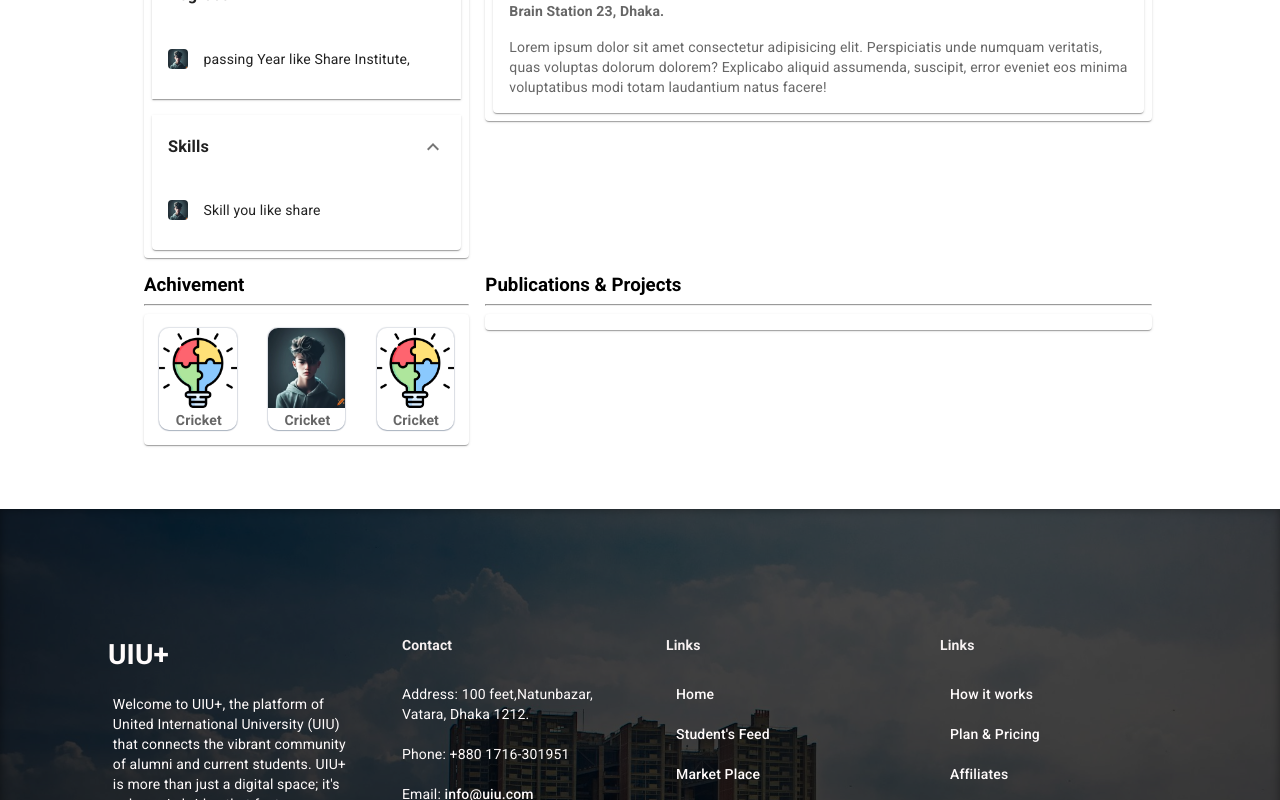
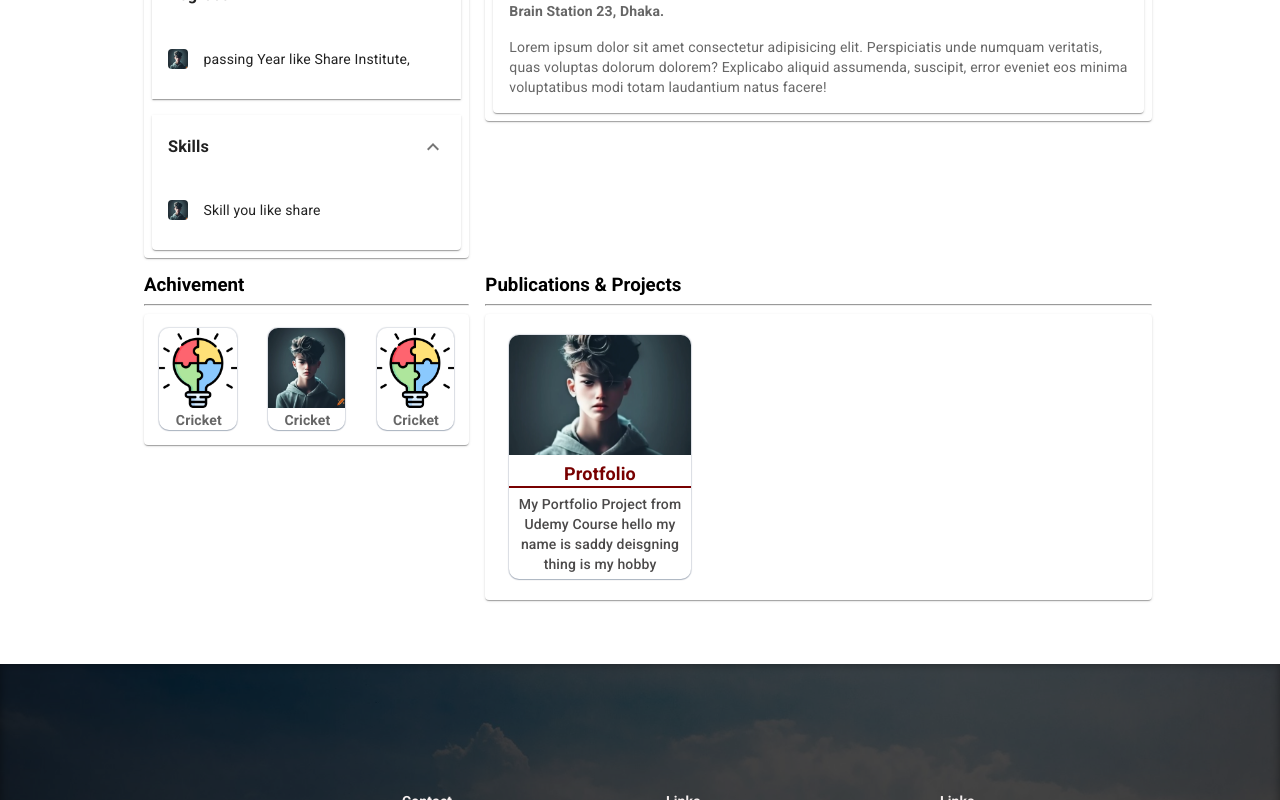
Before and after one commit to nadibahsan10/frontend, a React (Vite) app: page /market in a window 1280 px wide. Shown: the part 469-1269 px from the top of the page. Built offline with nearby package versions, Linux system fonts and the light colour scheme.

Commit message:
Publication and Project Card done

```diff
--- /dev/null
+++ b/src/Profile/Component/SubComponent/ProjectCard.jsx
@@ -0,0 +1,34 @@
+import React from 'react';
+import { Avatar } from '@mui/material';
+import IconButton from '@mui/material/IconButton';
+import CloseIcon from '@mui/icons-material/Close';
+
+function ProjectCard(props) {
+    return (
+        <div style={{ width: '28%', margin: '2% 2.4%' }}>
+            <div className='projrctCard'>
+
+                <Avatar
+                    sx={{ height: 120, width: '100%', borderStartEndRadius: '10px', borderStartStartRadius: '10px', }}
+                    alt="Remy Sharp"
+                    src={props.image}
+                    variant='square'
+                />
+
+                <a href={props.projectLink} target="_blank" rel="noopener noreferrer">{props.project}</a>
+
+                <p>{props.description} hello my name is saddy deisgning thing is my hobby</p>
+
+                <div className='deleteIconForProjrctCard'>
+                    <IconButton sx={{ padding: 0 }}>
+                        <CloseIcon sx={{ fontSize: '15px', color: '#fff' }} />
+                    </IconButton>
+                </div>
+
+            </div>
+
+        </div>
+    )
+}
+
+export default ProjectCard
--- a/src/Profile/Pages/MainProfile.css
+++ b/src/Profile/Pages/MainProfile.css
@@ -1,3 +1,4 @@
+/*Above CSS is for Link, Degree, Skills*/
 .linkCard {
     display: flex;
     align-items: center;
@@ -17,7 +18,7 @@
 
 
 
-
+/*Above CSS is for Hobby which we are calling Acievement*/
 .hobbyCard {
     display: flex;
     flex-direction: column;
@@ -25,7 +26,7 @@
     align-items: center;
     position: relative;
     box-shadow: rgba(9, 30, 66, 0.25) 0px 1px 1px,
-                rgba(9, 30, 66, 0.13) 0px 0px 1px 1px;
+        rgba(9, 30, 66, 0.13) 0px 0px 1px 1px;
     border-radius: 10px;
 }
 
@@ -47,7 +48,7 @@
 
 
 
-
+/*Above CSS is for Experience Card*/
 .experienceCard {
     position: relative;
 }
@@ -62,3 +63,55 @@
 .experienceCard:hover .deleteIconForexperienceCard {
     opacity: 1;
 }
+
+
+
+/*This CSS is for Publication and Project Card*/
+.projrctCard {
+    display: flex;
+    flex-direction: column;
+    justify-content: center;
+    align-items: center;
+    position: relative;
+    box-shadow: rgba(9, 30, 66, 0.25) 0px 1px 1px,
+        rgba(9, 30, 66, 0.13) 0px 0px 1px 1px;
+    border-radius: 10px;
+}
+
+.projrctCard a {
+    text-decoration: none;
+    color: #780000;
+    font-weight: 600;
+    font-size: large;
+    margin: 3% 0;
+    width: 100%;
+    border-bottom: 2px solid;
+}
+
+.projrctCard:hover a {
+    color: rgb(114, 114, 253);
+}
+
+.projrctCard p {
+    font-weight: 500;
+    margin: 0 3px 3% 3px;
+    text-align: center;
+    color: rgb(75, 73, 73);
+}
+
+.deleteIconForProjrctCard {
+    position: absolute;
+    right: 0%;
+    top: 0%;
+    opacity: 0;
+    background: #780000;
+}
+
+.projrctCard:hover {
+    transform: translateY(-5px);
+    transition: .3s ease-in;
+}
+
+.projrctCard:hover .deleteIconForProjrctCard {
+    opacity: 1;
+}
--- a/src/Profile/Pages/MainProfile.jsx
+++ b/src/Profile/Pages/MainProfile.jsx
@@ -25,6 +25,7 @@ import HobbyCard from '../Component/SubComponent/HobbyCard';
 import LinkCard from '../Component/SubComponent/LinkCard';
 import DegreeCard from '../Component/SubComponent/DegreeCard';
 import SkillCard from '../Component/SubComponent/SkillCard';
+import ProjectCard from '../Component/SubComponent/ProjectCard';
 
 const Item = styled(Paper)(({ theme }) => ({
   backgroundColor: theme.palette.mode === 'dark' ? '#1A2027' : '#fff',
@@ -198,7 +199,7 @@ function MainProfile() {
           <Grid item xs={4}>
             <h3 style={{ margin: 0 }}>Achivement</h3>
             <hr />
-            <Item sx={{ display: 'flex', marginTop: 1, flexWrap: 'wrap', position: 'relative', justifyContent: 'space-between' }}>
+            <Item sx={{ display: 'flex', marginTop: 1, flexWrap: 'wrap', justifyContent: 'space-between' }}>
               <HobbyCard hobby="Cricket" image="puzzle.png" />
               <HobbyCard hobby="Cricket" image="profileImage.webp" />
               <HobbyCard hobby="Cricket" image="puzzle.png" />
@@ -210,7 +211,14 @@ function MainProfile() {
           <Grid item xs={8}>
             <h3 style={{ margin: 0 }}>Publications & Projects</h3>
             <hr />
-            <Item sx={{ display: 'flex', marginTop: 1, flexWrap: 'wrap', position: 'relative', justifyContent: 'space-between' }}>
+
+            <Item sx={{ display: 'flex', marginTop: 1, flexWrap: 'wrap', justifyContent: 'space-between', }}>
+              <ProjectCard
+                image="profileImage.webp"
+                project="Protfolio"
+                projectLink="https://dksaddy.github.io/Fun-Portfolio/"
+                description="My Portfolio Project from Udemy Course"
+              />
 
             </Item>
           </Grid> {/*Grid 8*/}
```
